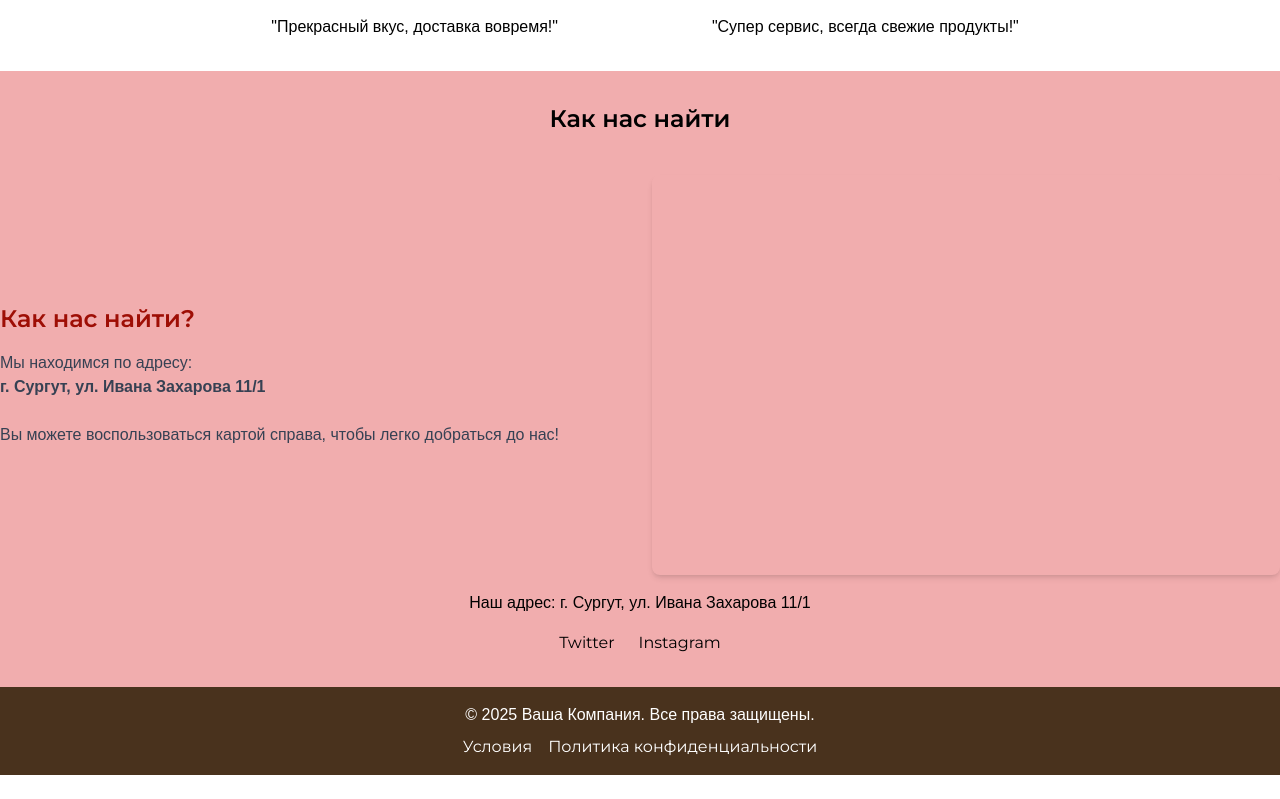
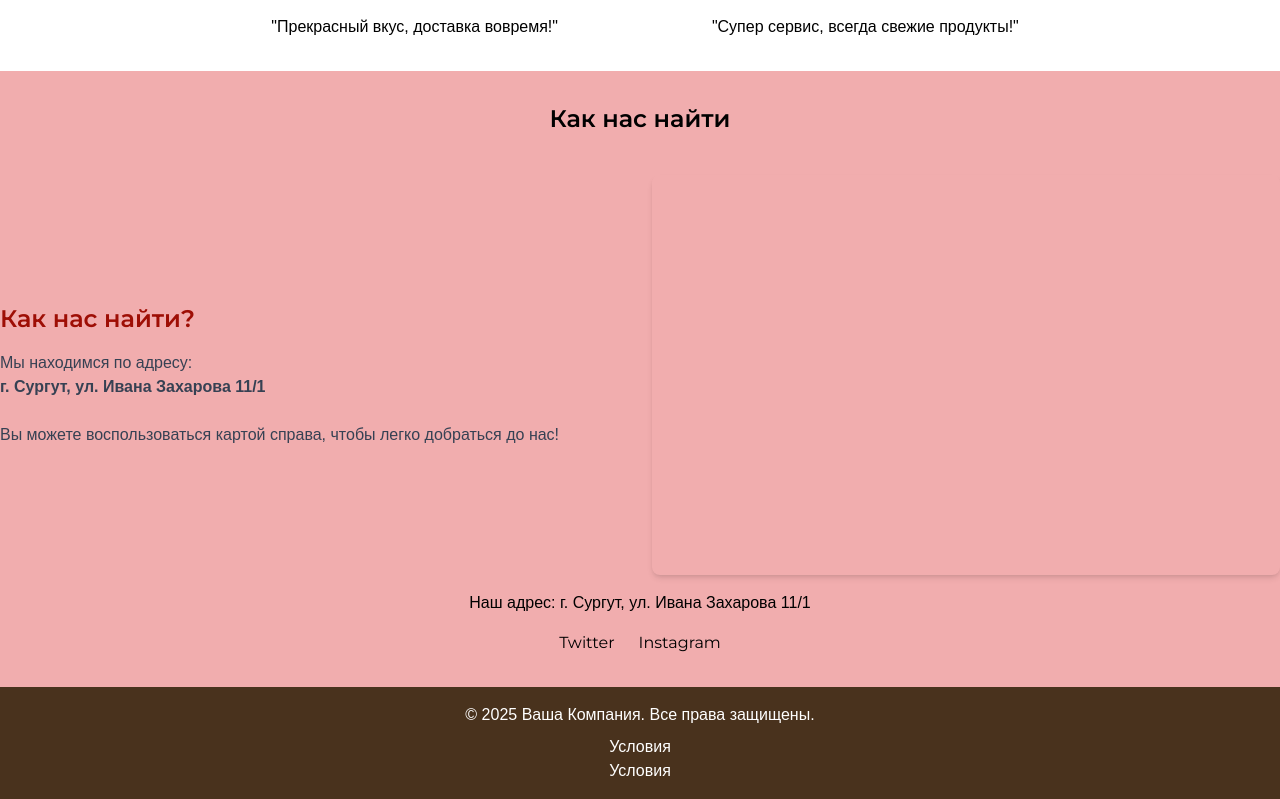
Before and after one commit to xPROGAx/BerryShop-build, a Next.js app: page /cart in a window 1280 px wide. Shown: the part 807-1606 px from the top of the page. Before the commit the page ends 1582 px from the top, so only its background shows below. Built offline with nearby package versions, Linux system fonts and the light colour scheme; a web font is replaced by a local one.

Commit message:
deploy fix

```diff
--- a/src/components/Footer.js
+++ b/src/components/Footer.js
@@ -1,11 +1,17 @@
+import Link from "next/link";
+
 const Footer = () => {
     return (
       <footer className="bg-[#49321D] text-white py-4">
         <div className="container mx-auto text-center">
           <p>&copy; 2025 Ваша Компания. Все права защищены.</p>
           <div className="mt-2">
-            <a href="/terms" className="text-white mx-2">Условия</a>
-            <a href="/privacy" className="text-white mx-2">Политика конфиденциальности</a>
+            <Link href="/terms">
+              <p className="text-white mx-2">Условия</p>
+            </Link>
+            <Link href="/privacy">
+              <p className="text-white mx-2">Условия</p>
+            </Link>
           </div>
         </div>
       </footer>
```
